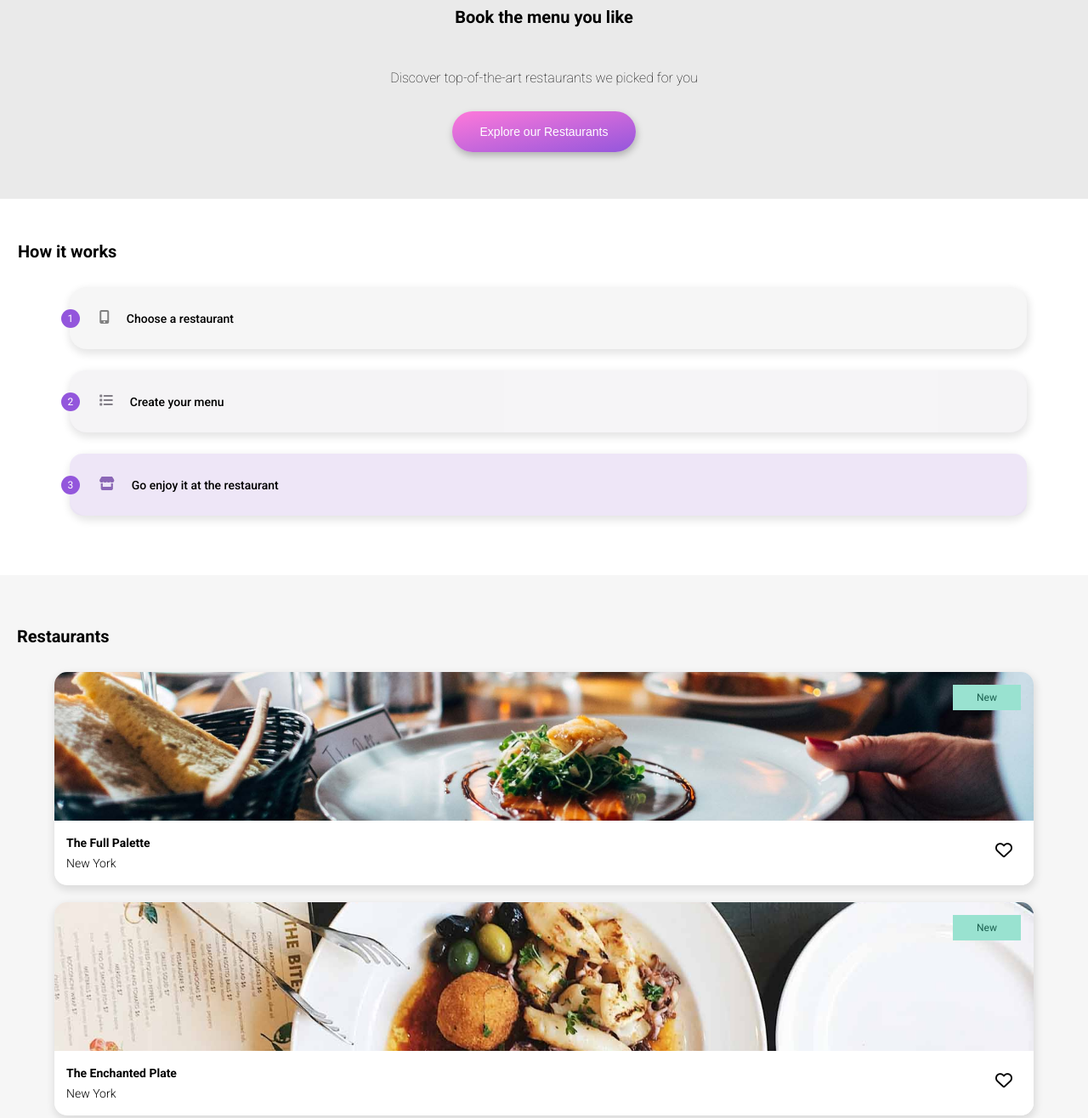
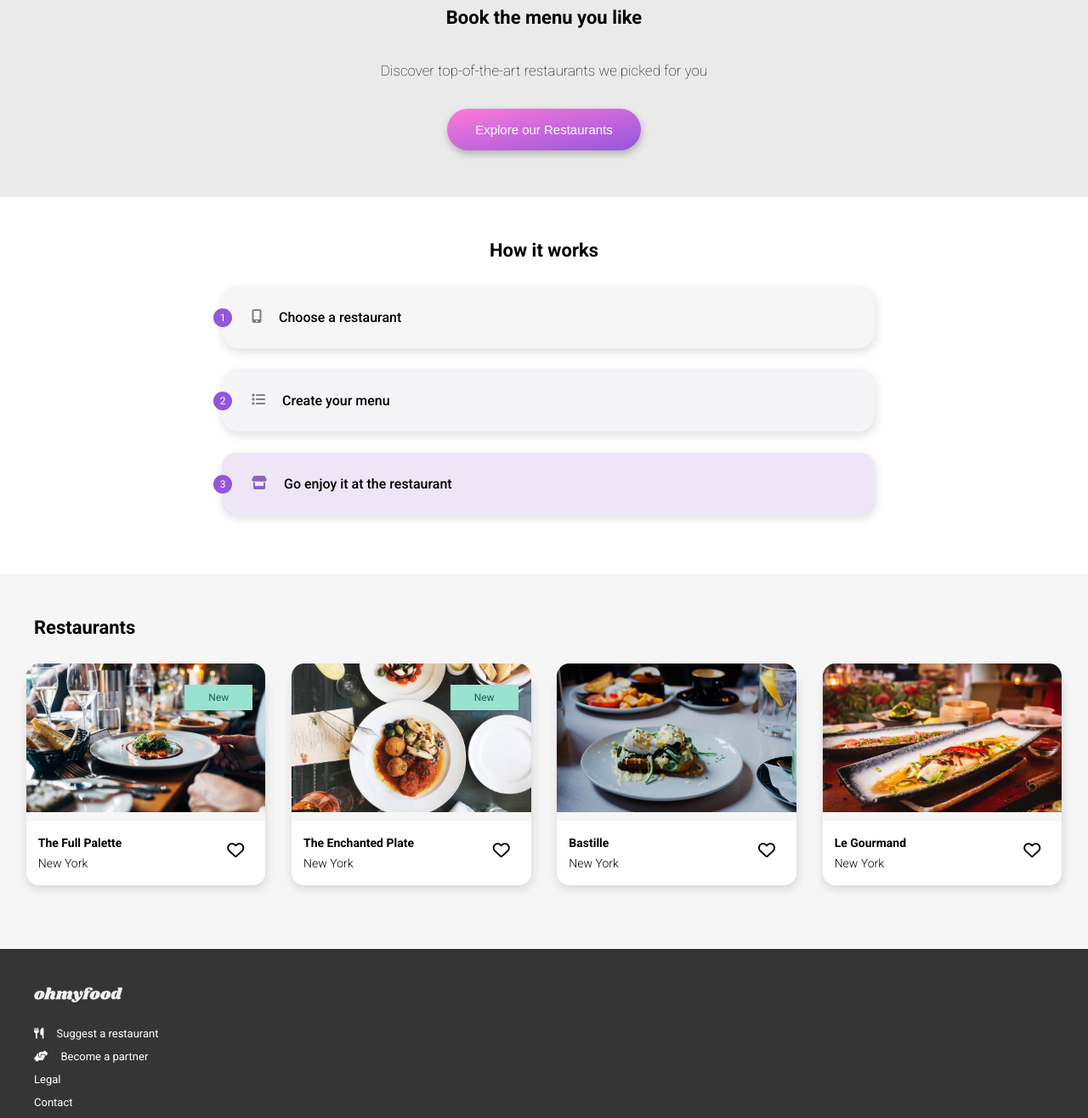
Before and after one commit to N14195/NicoleBrookes_2_04042022_A, a website: page index.html in a window 1280 px wide. Shown: the part 160-1476 px from the top of the page at 85% size. Drawn offline with Linux system fonts and the light colour scheme; a web font is replaced by a local one.

Commit message:
media queries homepage

```diff
--- a/index.html
+++ b/index.html
@@ -12,7 +12,7 @@
         <script src="https://kit.fontawesome.com/ad32dec748.js" crossorigin="anonymous"></script>
         <!--GOOGLE FONTS-->
         <link rel="preconnect" href="https://fonts.googleapis.com">
-        <link rel="preconnect" href="https://fonts.gstatic.com" crossorigin="crossorigin">
+        <link rel="preconnect" href="https://fonts.gstatic.com" crossorigin="anonymous">
         <link rel="stylesheet" href="https://fonts.googleapis.com/css2?family=Shrikhand&display=swap">
         <link rel="stylesheet" href="https://fonts.googleapis.com/css2?family=Roboto:ital,wght@0,100;0,300;0,400;0,500;0,700;0,900;1,100;1,300;1,400;1,500;1,700;1,900&display=swap">
     </head>
@@ -145,7 +145,7 @@
             <li class="footer__list__item"><a href="#/"><i class="fa-solid fa-utensils footer__list__icon"></i> Suggest a restaurant</a></li>
             <li class="footer__list__item"><a href="#/"><i class="fa-solid fa-handshake-angle footer__list__icon"></i> Become a partner</a></li>
             <li class="footer__list__item"><a href="#/">Legal</a></li>
-            <li class="footer__list__item"><a href="#/">Contact</a></li>
+            <li class="footer__list__item"><a href="mailto:name@example.com">Contact</a></li>
           </ul>
         </footer>
     </body>
--- a/sass/main.scss
+++ b/sass/main.scss
@@ -31,6 +31,7 @@ $shadow-btn:1px 4px 8px 0 rgb(0 0 0 / 25%);
 $shadow-btn-hover:2px 4px 12px 0 rgb(0 0 0 / 28%);
 $shadow-card:1px 4px 10px 2px rgb(0 0 0 / 10%);
 $shadow-card-hover:1px 4px 12px 3px rgb(0 0 0 / 15%);
+$shadow-new:2px 1px 4px 0px rgb(0 0 0 / 12%);
 
 /*MIXINS FOR OPACITY TRANSITIONS*/
 @mixin under-layer{
@@ -559,13 +560,16 @@ body {
     height: 30px;
     width: 80px;
     margin-bottom: -30px;
+    box-shadow: $shadow-new;
     }
     &__img {
         width:100%;
+        position:relative;
         height:175px;
         border-top-left-radius: 15px;
         border-top-right-radius: 15px;
         display: block;
+        top:-10px;
         object-fit:cover;
     }
     &__container {
@@ -811,3 +815,74 @@ body {
         }
     }
 }
+/*MEDIA QUERIES*/
+@media screen and (min-width:768px){
+  h1 {
+    font-size: 21px;
+  }
+  .title {
+    h1 {
+      padding-bottom:20px;
+    }
+    h2 {
+    font-size: 17px;
+    padding: 20px 45px 35px;
+    }
+    &__btn{
+      font-size:15px;
+    }
+  }
+  .restaurants {
+    flex-flow:row wrap;
+    justify-content: space-evenly;
+    h1{
+      margin: 50px 50px 30px;
+      align-self: flex-start;
+      width: 100%;
+    }
+}
+.instructions {
+  h1 {
+    align-self: center;
+    padding: 50px 0 30px;
+  }
+  h2 {
+    font-size:16px;
+  }
+  &__container{
+    width:60%;
+  }
+}
+.card {
+  width:40%;
+  margin-bottom:40px;
+}
+.footer{
+  &__img {
+    padding: 40px 40px 25px;
+  }
+  &__list {
+    padding: 0 40px 40px;
+  }
+}
+
+}
+@media screen and (min-width:992px){
+  h1 {
+    font-size: 22px;
+  }
+  .card {
+    width:22%;
+    margin-bottom: 10px;
+  }
+  .restaurants {
+    h1 {
+      margin: 50px 40px 30px;
+    }
+  }
+  .footer {
+    &__img {
+      padding: 45px 40px 25px;
+    }
+  }
+}
```
Also changed, not shown: css/style.css, 1 other file.
